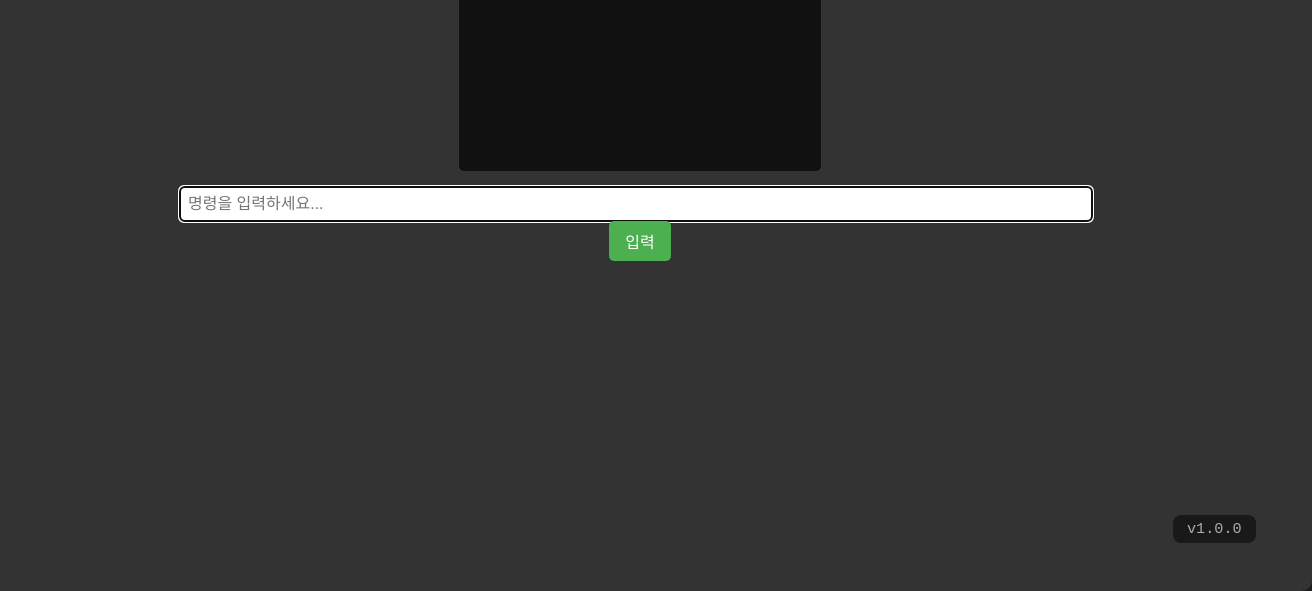
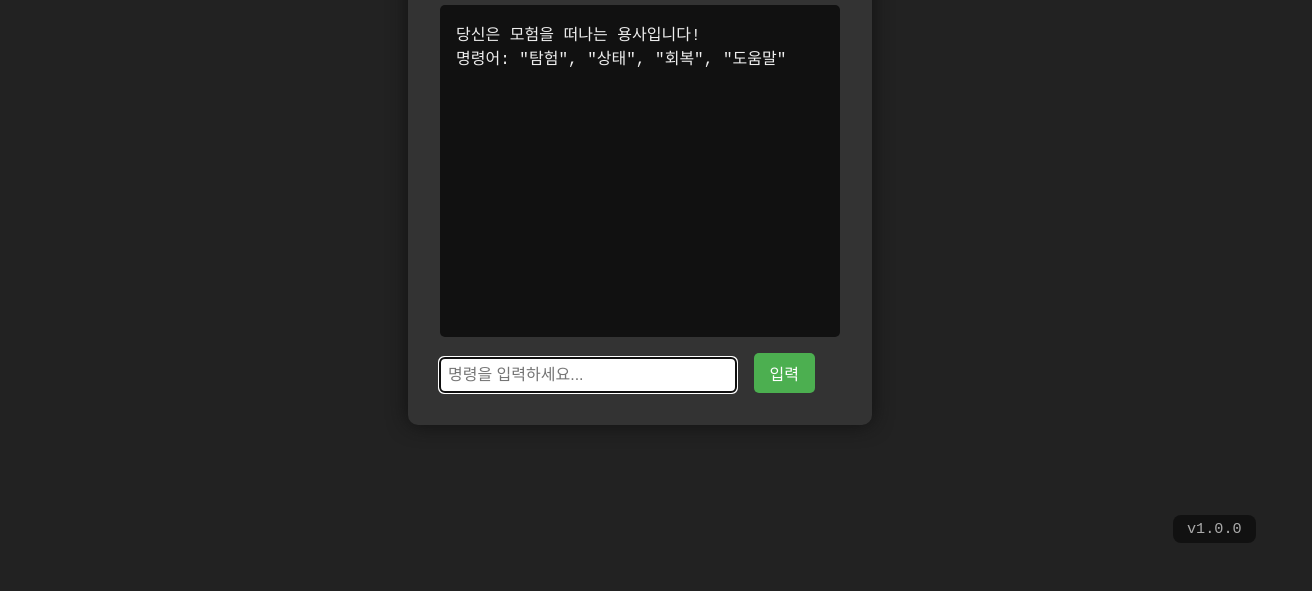
Before and after one commit to snowriceDD/log-rpg, a plain HTML site: page index.html in a window 1280 px wide. Shown: the part 241-832 px from the top of the page, 1312 px wide, since content can reach past the window. After the commit the page ends 800 px from the top, so only its background shows below. Drawn offline with Linux system fonts and the light colour scheme.

Commit message:
revert: 완전 초기 log RPG 버전으로 복구(v1.0.0)

```diff
--- a/style.css
+++ b/style.css
@@ -1,30 +1,19 @@
 body {
-    width: 100vw;
-    height: 100vh;
-    min-height: 100vh;
-    min-width: 100vw;
-    box-sizing: border-box;
     background: #222;
     color: #eee;
     font-family: 'Courier New', Courier, monospace;
     display: flex;
     align-items: center;
     justify-content: center;
+    height: 100vh;
     margin: 0;
 }
 #game-container {
-    min-height: 100vh;
-    min-width: 100vw;
-    width: 100vw;
-    height: 100vh;
-    display: flex;
-    flex-direction: column;
-    align-items: center;
-    justify-content: flex-start;
     background: #333;
     padding: 2rem;
     border-radius: 10px;
     box-shadow: 0 0 20px #111;
+    width: 400px;
 }
 #log {
     background: #111;
@@ -53,6 +42,7 @@ body {
     cursor: pointer;
 }
 #send:hover {
+    background: #388e3c;
 }
 #version-info {
     position: fixed;
@@ -66,5 +56,3 @@ body {
     z-index: 100;
     pointer-events: none;
 }
-    background: #388e3c;
-}
```
